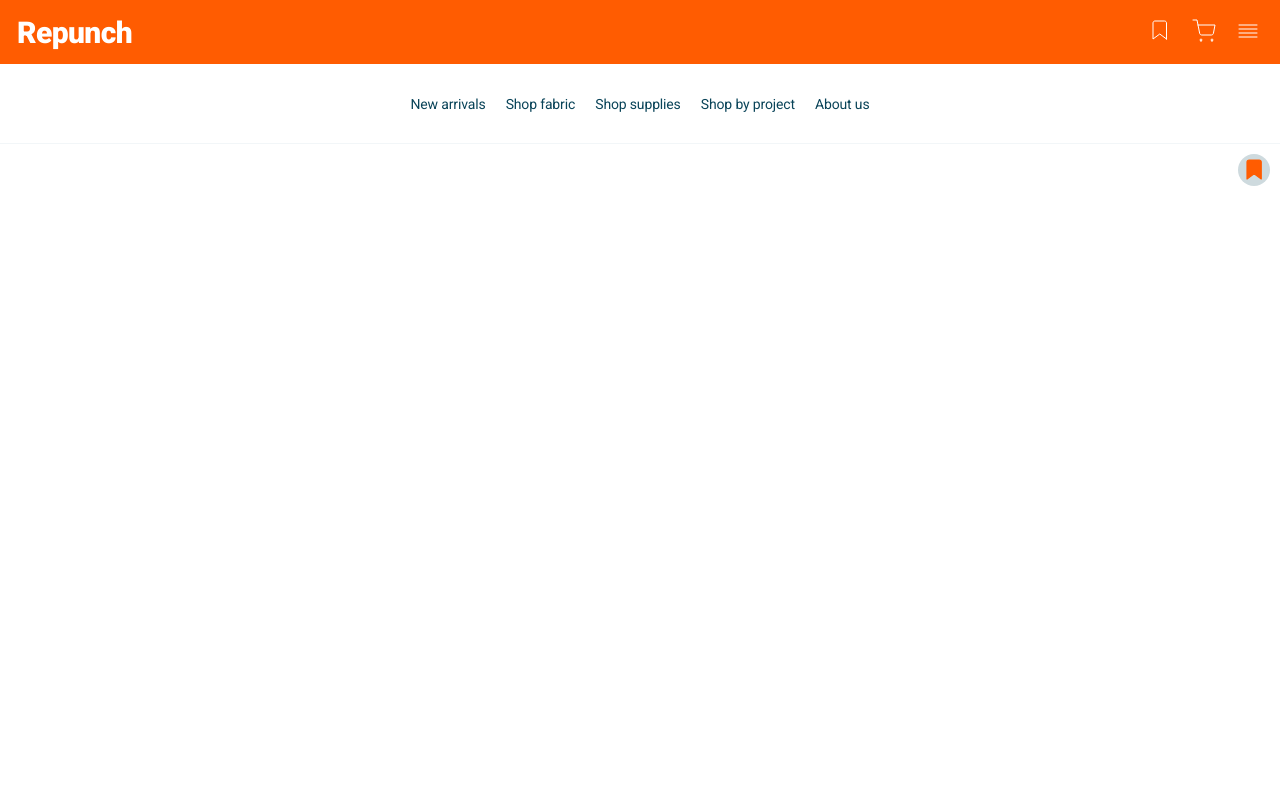
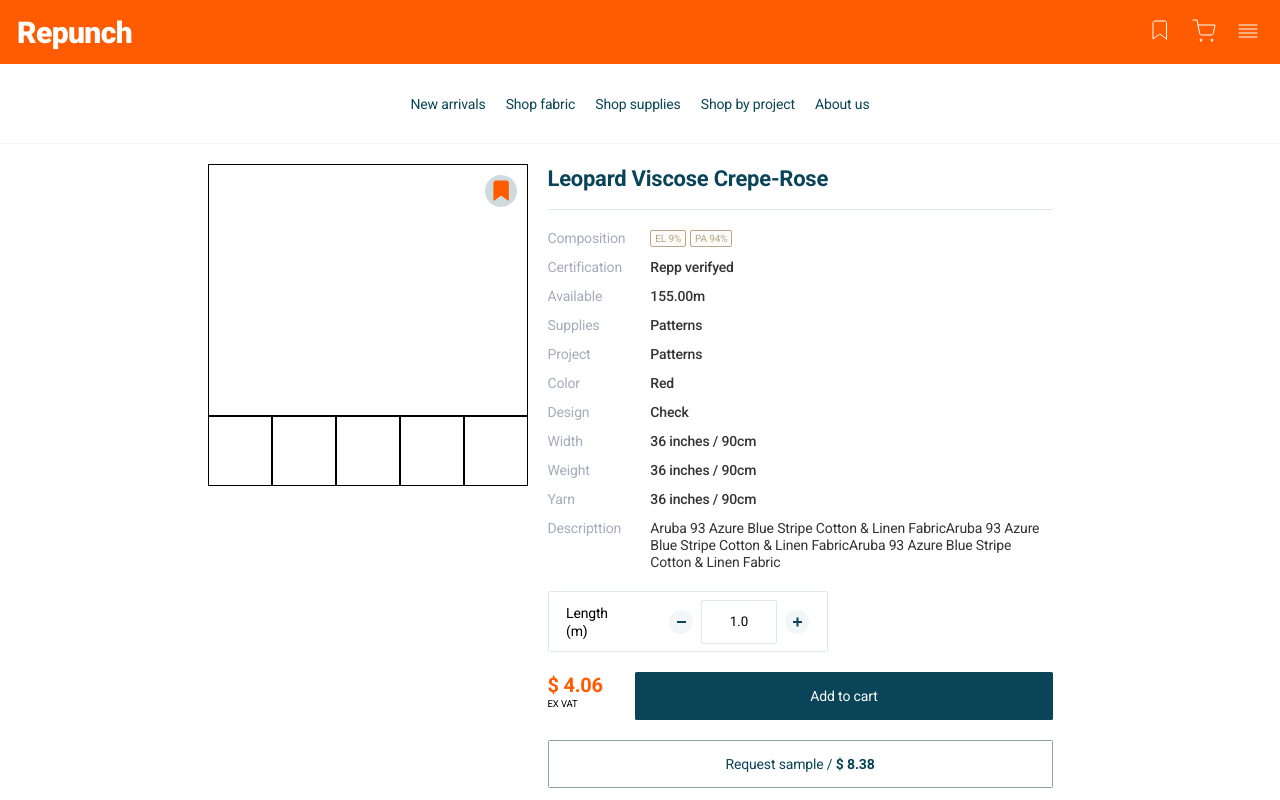
Before and after one commit to joseph-wee/repunch-web-public, a Next.js app: page /product_detail/1 in a window 1280 px wide. Shown: the top 800 px of the page. Built offline with nearby package versions, Linux system fonts and the light colour scheme.

Commit message:
design: css 수정

```diff
--- a/pages/product_detail/[id].tsx
+++ b/pages/product_detail/[id].tsx
@@ -28,20 +28,20 @@ const useId = () => {
   return (
     <>
       <Container>
+        <ProductInfoContainer>
           <ImageVideoWrapper>
             <BigImagevideo>
               <LikeButton>
                 <Image src={btn_favorite_act_sm} alt={"logo_favorite"} />
               </LikeButton>
             </BigImagevideo>
-          <FlexWrapper>
+            <SmallImageVideoWrapper>
               <SmallImageVideo />
               <SmallImageVideo />
               <SmallImageVideo />
               <SmallImageVideo />
               <SmallImageVideo />
-            <SmallImageVideo />
-          </FlexWrapper>
+            </SmallImageVideoWrapper>
           </ImageVideoWrapper>
           <ProductInfoPurchaseContainer>
             <Title>Leopard Viscose Crepe-Rose</Title>
@@ -95,13 +95,13 @@ const useId = () => {
               <InfoTitle>Descripttion</InfoTitle>
               <InfoDescription>
                 Aruba 93 Azure Blue Stripe Cotton & Linen FabricAruba 93 Azure
-              Blue Stripe Cotton & Linen FabricAruba 93 Azure Blue Stripe Cotton
-              & Linen Fabric
+                Blue Stripe Cotton & Linen FabricAruba 93 Azure Blue Stripe
+                Cotton & Linen Fabric
               </InfoDescription>
             </InfoWrapper>
             <LengthWrapper>
               <LengthTitle>Length (m)</LengthTitle>
-
+              <ButtonInputWrapper>
                 <MinusButton onClick={() => minus()}>
                   <Image src={ic_minus} alt={"minus_button"} />
                 </MinusButton>
@@ -114,6 +114,7 @@ const useId = () => {
                 <PlusButton onClick={() => plus()}>
                   <Image src={ic_plus} alt={"plus_button"} />
                 </PlusButton>
+              </ButtonInputWrapper>
             </LengthWrapper>
             <PricePurchaseWrapper>
               <PriceWrapper>
@@ -127,6 +128,7 @@ const useId = () => {
               <BoldText>$ 8.38</BoldText>
             </RequestSample>
           </ProductInfoPurchaseContainer>
+        </ProductInfoContainer>
         <DeliveryReturnsInfoTitleWrapper>
           <ShortLine />
           <DeliveryReturnsInfoTitle>
@@ -167,14 +169,37 @@ const useId = () => {
 
 const Container = styled.div`
   margin: 0 auto;
+  padding-top: 20px;
+  max-width: 865px;
+  @media screen and (max-width: 1279px) {
+    display: block;
+    padding-left: 74px;
+    padding-right: 74px;
+  }
+  @media screen and (max-width: 767px) {
+    padding-top: 0;
+    padding-left: 0;
+    padding-right: 0;
+  }
+`;
+const ProductInfoContainer = styled.div`
+  display: flex;
+  @media screen and (max-width: 767px) {
+    display: block;
+  }
 `;
 const ImageVideoWrapper = styled.div``;
 const BigImagevideo = styled.div`
   position: relative;
+  border: 1px solid black;
+  box-sizing: border-box;
   &::after {
     display: block;
     content: "";
+    padding-bottom: 250px;
+    @media screen and (max-width: 767px) {
       padding-bottom: 100%;
+    }
   }
 `;
 const LikeButton = styled.div`
@@ -189,12 +214,19 @@ const LikeButton = styled.div`
   background: rgba(10, 68, 89, 0.2);
   border-radius: 22px;
 `;
-const FlexWrapper = styled.div`
+const SmallImageVideoWrapper = styled.div`
   display: flex;
   overflow: hidden;
+  width: 320px;
+  @media screen and (max-width: 767px) {
+    width: 100%;
+  }
 `;
 const SmallImageVideo = styled.div`
+  width: 68px;
+  @media screen and (max-width: 767px) {
     width: 21vw;
+  }
   border: 1px solid black;
   box-sizing: border-box;
 
@@ -202,14 +234,20 @@ const SmallImageVideo = styled.div`
   &::after {
     display: block;
     content: "";
+    padding-bottom: 68px;
+    @media screen and (max-width: 767px) {
       padding-bottom: 100%;
+    }
   }
 `;
 const ProductInfoPurchaseContainer = styled.div`
-  padding-top: 20px;
   padding-left: 20px;
   padding-right: 20px;
   padding-bottom: 40px;
+
+  @media screen and (max-width: 767px) {
+    padding-top: 20px;
+  }
 `;
 const Title = styled.div`
   margin-bottom: 16px;
@@ -301,6 +339,10 @@ const LengthTitle = styled.div`
   letter-spacing: -0.011em;
 
   color: #000000;
+`;
+const ButtonInputWrapper = styled.div`
+  display: flex;
+  align-items: center;
 `;
 const MinusButton = styled.button`
   display: flex;
```
Lines whose indentation alone changed are shown as unchanged.
